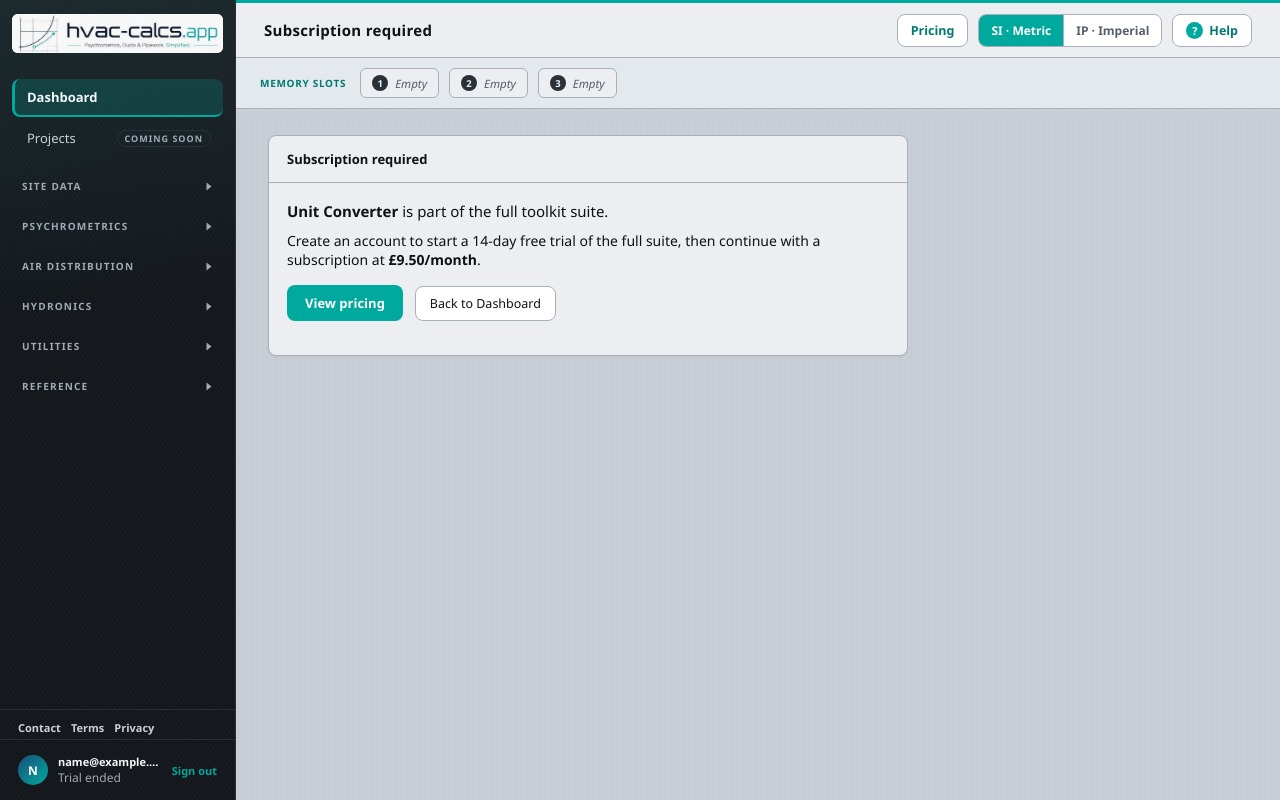
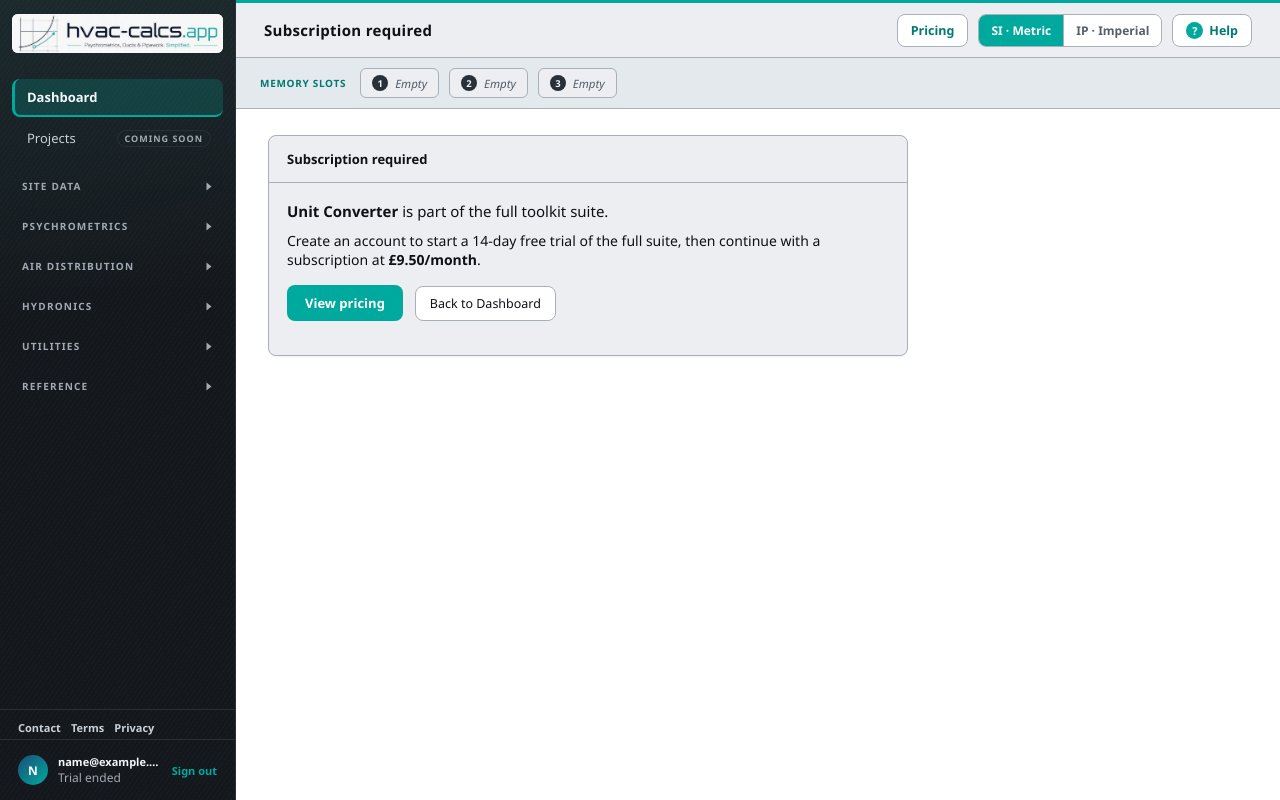
Before and after one commit to pjd0568/HVAC-Toolkit, a Flask app: page /converter/ in a window 1280 px wide. Run offline with Flask 3, Linux system fonts and the light colour scheme; the visitor is signed in with stand-in values (Sample User, id 1).

Commit message:
white background

```diff
--- a/web/app/static/css/app.css
+++ b/web/app/static/css/app.css
@@ -2,7 +2,7 @@
    steel-blue accents (Mercedes F1–inspired). Adopted 27 Jul 2026. */
 
 :root {
-  --bg: #C8CED6;
+  --bg: #ffffff;
   --panel: #ECEEF1;
   --ink: #0E1116;
   --muted: #555E69;
@@ -45,15 +45,6 @@
 body {
   font-family: "Segoe UI", system-ui, sans-serif;
   background-color: var(--bg);
-  background-image:
-    linear-gradient(180deg, rgba(255, 255, 255, 0.35), transparent 120px),
-    repeating-linear-gradient(
-      90deg,
-      transparent,
-      transparent 11px,
-      rgba(18, 21, 26, 0.015) 11px,
-      rgba(18, 21, 26, 0.015) 12px
-    );
   color: var(--ink);
   font-size: 14px;
   display: flex;
@@ -218,7 +209,7 @@ body {
 .linkish:hover { color: #5AD9CF; text-decoration: underline; }
 
 /* ── Main ── */
-.main { margin-left: 236px; flex: 1; }
+.main { margin-left: 236px; flex: 1; background: var(--bg); }
 .topbar {
   height: 58px; background: var(--panel); border-bottom: 1px solid var(--line);
   border-top: 3px solid var(--green);
@@ -400,11 +391,11 @@ input, select {
   font-size: 13px; font-family: inherit; background: white; color: var(--ink);
 }
 input:focus, select:focus { outline: 2px solid var(--blue-soft); border-color: var(--blue); }
-input:disabled { background: var(--bg); color: var(--muted); cursor: not-allowed; }
+input:disabled { background: #E4E8ED; color: var(--muted); cursor: not-allowed; }
 /* Flat oval's major/minor steppers (Correction #5): the number itself is
    display-only -- only the +/- buttons move it, since a typed value could
    otherwise invite a size that isn't in the real Lindab catalogue. */
-input[readonly] { background: var(--bg); cursor: default; }
+input[readonly] { background: #E4E8ED; cursor: default; }
 .btn-accent,
 .btn-green {
   padding: 9px 18px; border: none; background: var(--green); border-radius: 8px;
--- a/web/app/templates/base.html
+++ b/web/app/templates/base.html
@@ -6,7 +6,7 @@
 <title>{% block title %}{{ brand_name }}{% endblock %}</title>
 <link rel="icon" href="{{ brand_favicon_url }}" type="image/png" sizes="32x32">
 <link rel="apple-touch-icon" href="{{ brand_apple_touch_url }}" sizes="180x180">
-<link rel="stylesheet" href="{{ url_for('static', filename='css/app.css') }}?v=steel-18">
+<link rel="stylesheet" href="{{ url_for('static', filename='css/app.css') }}?v=steel-19">
 {% block extra_head %}{% endblock %}
 </head>
 <body>
--- a/web/app/templates/marketing/base.html
+++ b/web/app/templates/marketing/base.html
@@ -17,7 +17,7 @@
 <meta name="twitter:description" content="{{ self.meta_description() }}">
 <link rel="icon" href="{{ brand_favicon_url }}" type="image/png" sizes="32x32">
 <link rel="apple-touch-icon" href="{{ brand_apple_touch_url }}" sizes="180x180">
-<link rel="stylesheet" href="{{ url_for('static', filename='css/app.css') }}?v=steel-18">
+<link rel="stylesheet" href="{{ url_for('static', filename='css/app.css') }}?v=steel-19">
 {% block extra_head %}{% endblock %}
 </head>
 <body class="marketing-body {% block body_class %}{% endblock %}">
```
